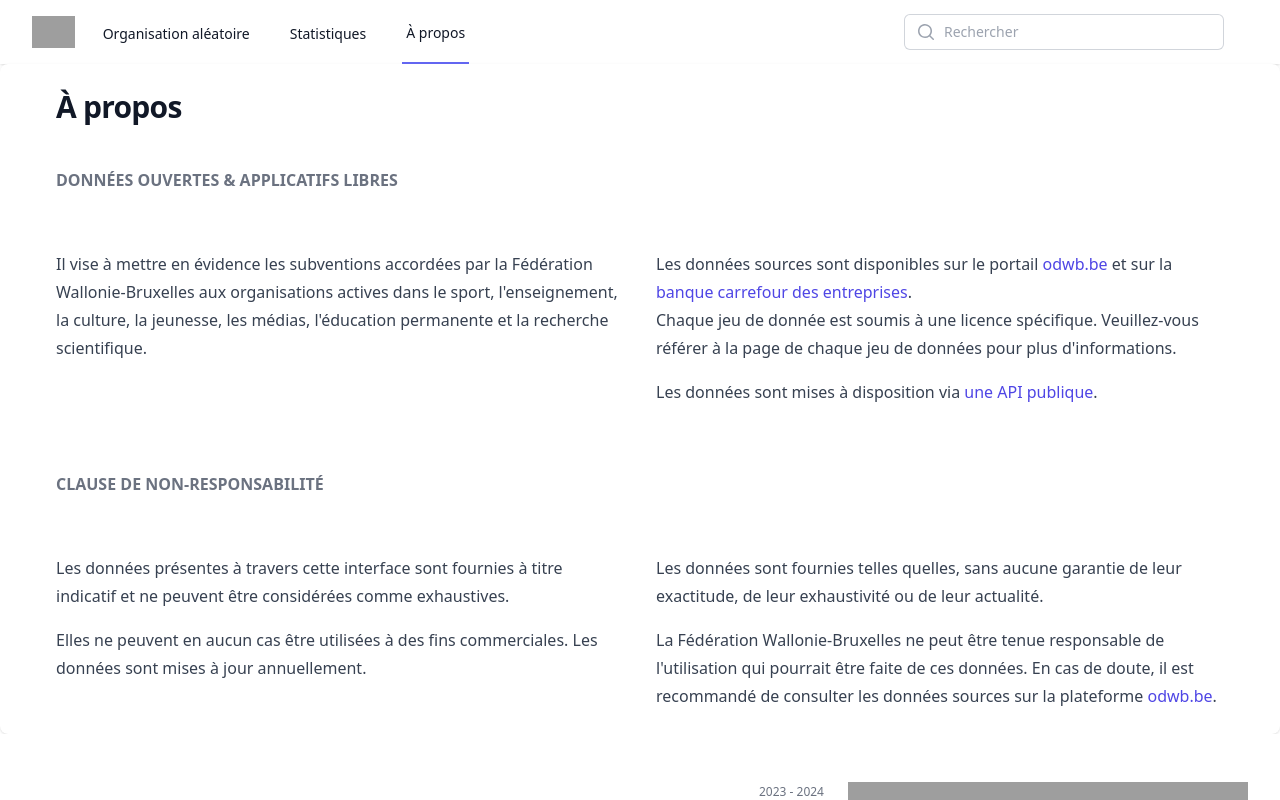
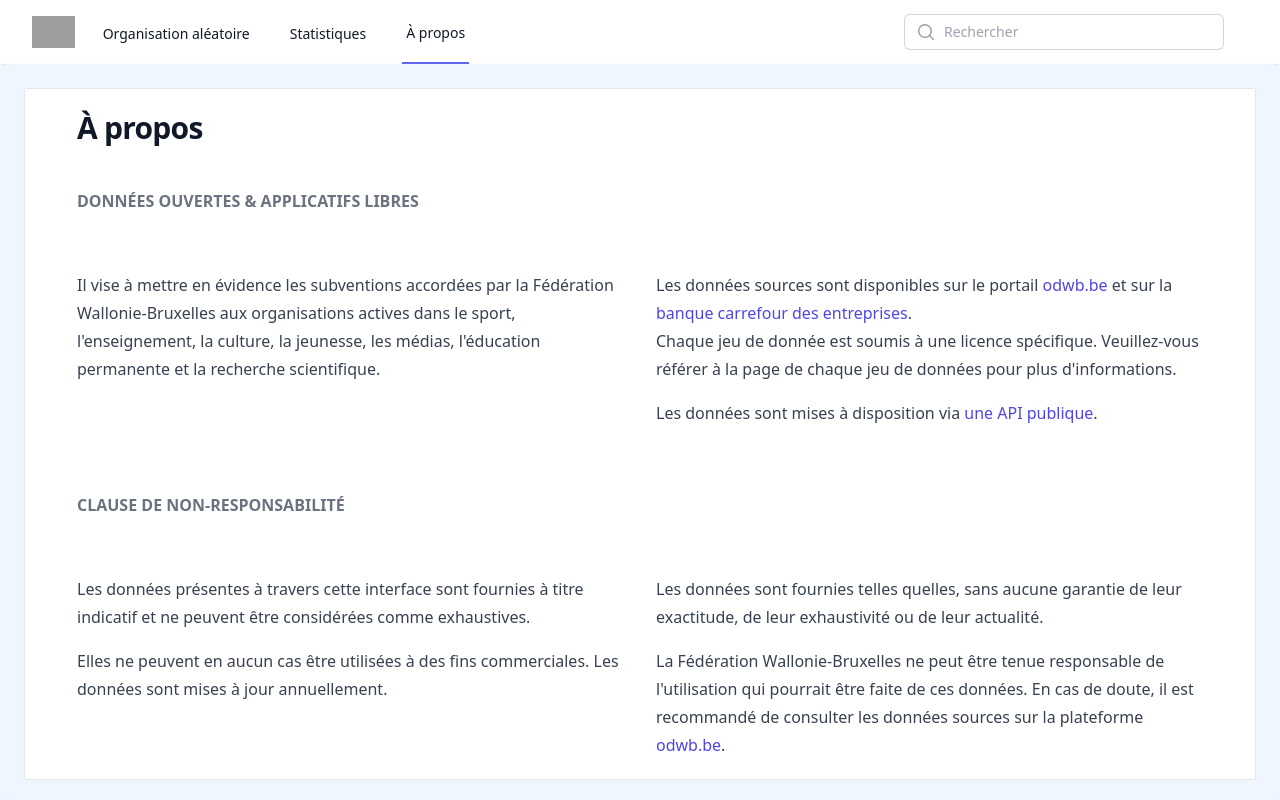
Before and after one commit to data-cfwb/subsidies, a Vue app: page /a-propos in a window 1280 px wide. Shown: the top 800 px of the page. Built offline with nearby package versions, Linux system fonts and the light colour scheme; grey boxes are pictures that could not be loaded.

Commit message:
add blue background

```diff
--- a/src/App.vue
+++ b/src/App.vue
@@ -3,7 +3,7 @@
     <NavbarModule />
 
     <!-- Be sure to use this with a layout container that is full-width on mobile -->
-    <div class="overflow-hidden bg-white shadow sm:rounded-lg">
+    <div class="overflow-hidden bg-blue-50 shadow sm:rounded-lg">
       <div class="px-4 py-5 sm:p-6">
         <!-- Your content -->
         <router-view />
--- a/src/components/layouts/AboutLayout.vue
+++ b/src/components/layouts/AboutLayout.vue
@@ -1,7 +1,9 @@
 <template>
+  <div class="col-span-12 py-5 rounded-sm border border-stroke bg-white px-5 pt-7.5 pb-5 shadow-default dark:border-strokedark dark:bg-boxdark sm:px-7.5 xl:col-span-8">
     <HeaderPartial
       title="À propos"
     />
+
     <main class="">
       <div class="mx-auto max-w-7xl px-6 lg:px-8 mt-10">
         <p class="text-base font-semibold leading-7 text-gray-500 uppercase">
@@ -63,4 +65,5 @@
         </div>
       </div>
     </main>
+  </div>
 </template>
--- a/src/components/layouts/EnterpriseLayout.vue
+++ b/src/components/layouts/EnterpriseLayout.vue
@@ -1,6 +1,7 @@
 <template>
   <div
     v-if="data_loaded"
+    class="col-span-12 py-5 rounded-sm border border-stroke bg-white px-5 pt-7.5 pb-5 shadow-default dark:border-strokedark dark:bg-boxdark sm:px-7.5 xl:col-span-8"
   >
     <HeaderPartial
       :title="$filters.joinOnKey(company.Denominations, 'Denomination')"
@@ -17,7 +18,6 @@
         </RouterLink>
       </div>
     </HeaderPartial>
-
     <main>
       <!-- 2 column wrapper -->
       <div class="mx-auto w-full max-w-7xl grow lg:flex xl:px-2">
--- a/src/components/partials/SubdidiesTable.vue
+++ b/src/components/partials/SubdidiesTable.vue
@@ -56,7 +56,7 @@
                   <td class="whitespace-nowrap py-4 pl-4 pr-3 text-sm font-medium text-gray-900 sm:pl-0 text-right">
                     <ImgLogoCompetence :administration-name="subsidy.AdministrationName" />
                   </td>
-                  <td class="whitespace-nowrap py-4 pl-4 pr-3 text-sm font-medium text-gray-900 sm:pl-0 text-right">
+                  <td class="whitespace-nowrap py-4 pl-4 pr-3 text-sm font-medium text-gray-900 sm:pl-0 text-right tracking-wide">
                     {{ $filters.formatToEuros(subsidy.AmountInEuros) }}
                     <div class="w-full bg-gray-200 rounded-full h-2.5 dark:bg-gray-700">
                       <div
--- a/src/components/partials/SubsidiesTablePerYear.vue
+++ b/src/components/partials/SubsidiesTablePerYear.vue
@@ -31,7 +31,7 @@
                 </td>
 
 
-                <td class="whitespace-nowrap px-2 py-2 text-sm text-gray-500 text-right">
+                <td class="whitespace-nowrap px-2 py-2 text-sm text-gray-500 text-right tracking-wide">
                   {{ $filters.formatToEuros(year.total) }}
                 </td>
               </tr>
```
Lines whose indentation alone changed are shown as unchanged.
